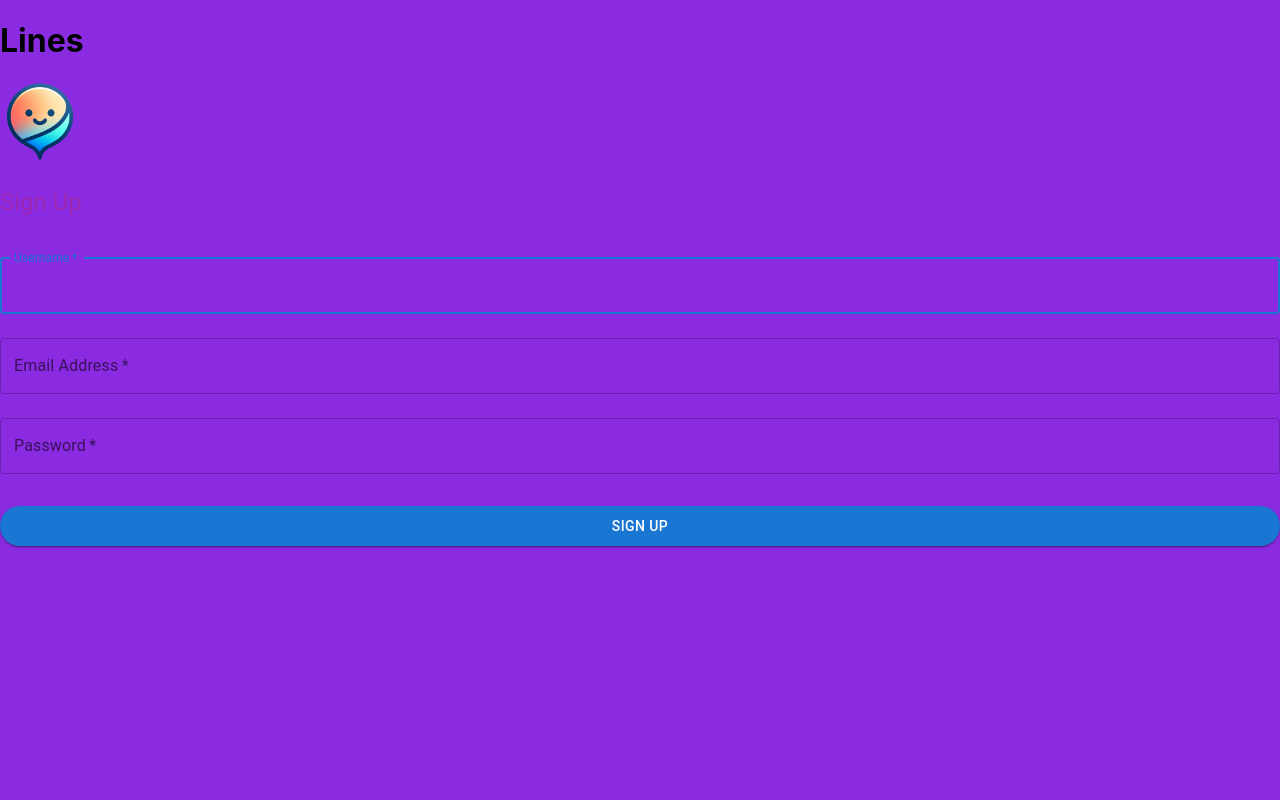
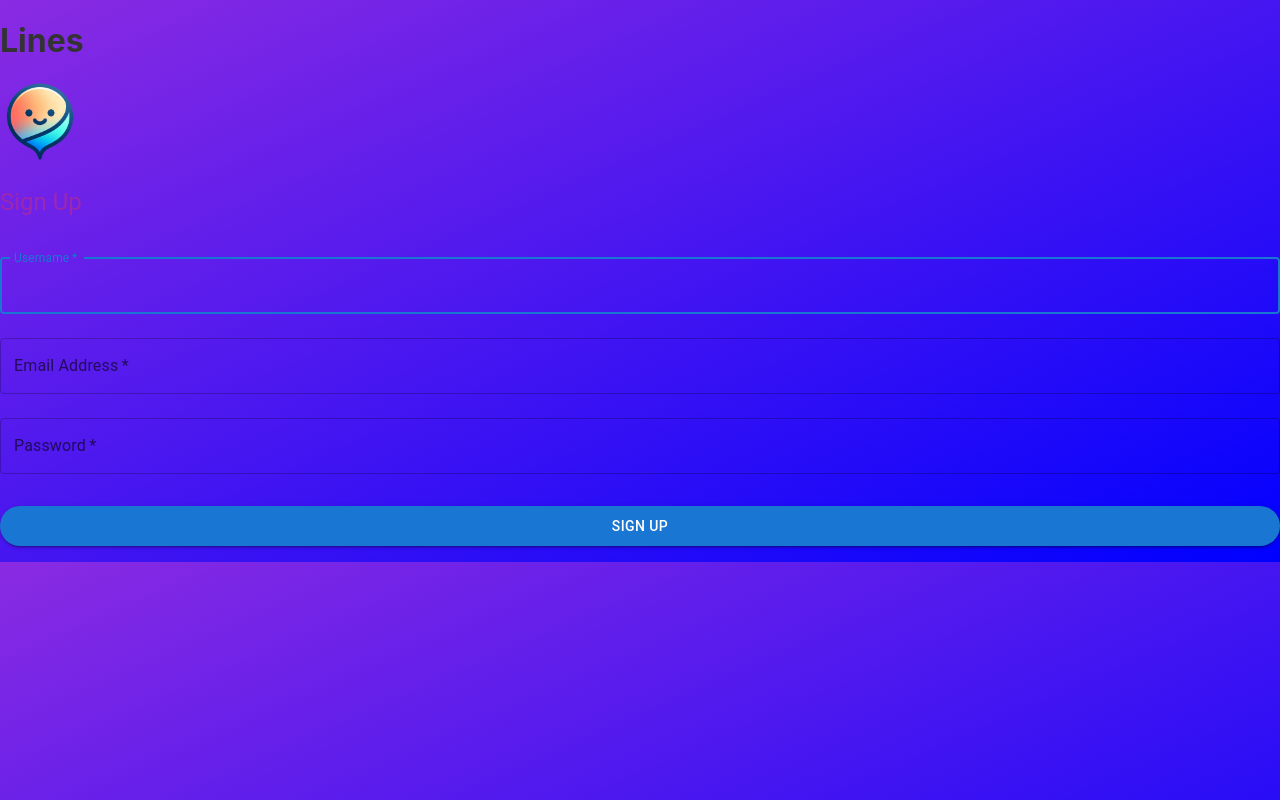
Before and after one commit to rivota2010/Strugglers, a React (Create React App) app in the folder FrontEndstuff/ReactFront/: page / in a window 1280 px wide. Built offline with nearby package versions, Linux system fonts and the light colour scheme.

Commit message:
Update index.css
Added A gradient background color

```diff
--- a/FrontEndstuff/ReactFront/src/index.css
+++ b/FrontEndstuff/ReactFront/src/index.css
@@ -5,7 +5,8 @@ body {
     sans-serif;
   -webkit-font-smoothing: antialiased;
   -moz-osx-font-smoothing: grayscale;
-  background-color: blueviolet;
+  background: linear-gradient(to top left, #0000FF, #8A2BE2); /* Blue to BlueViolet */
+  color: #333; /* Sets default text color to a darker shade for better readability */
 }
 
 code {
```
